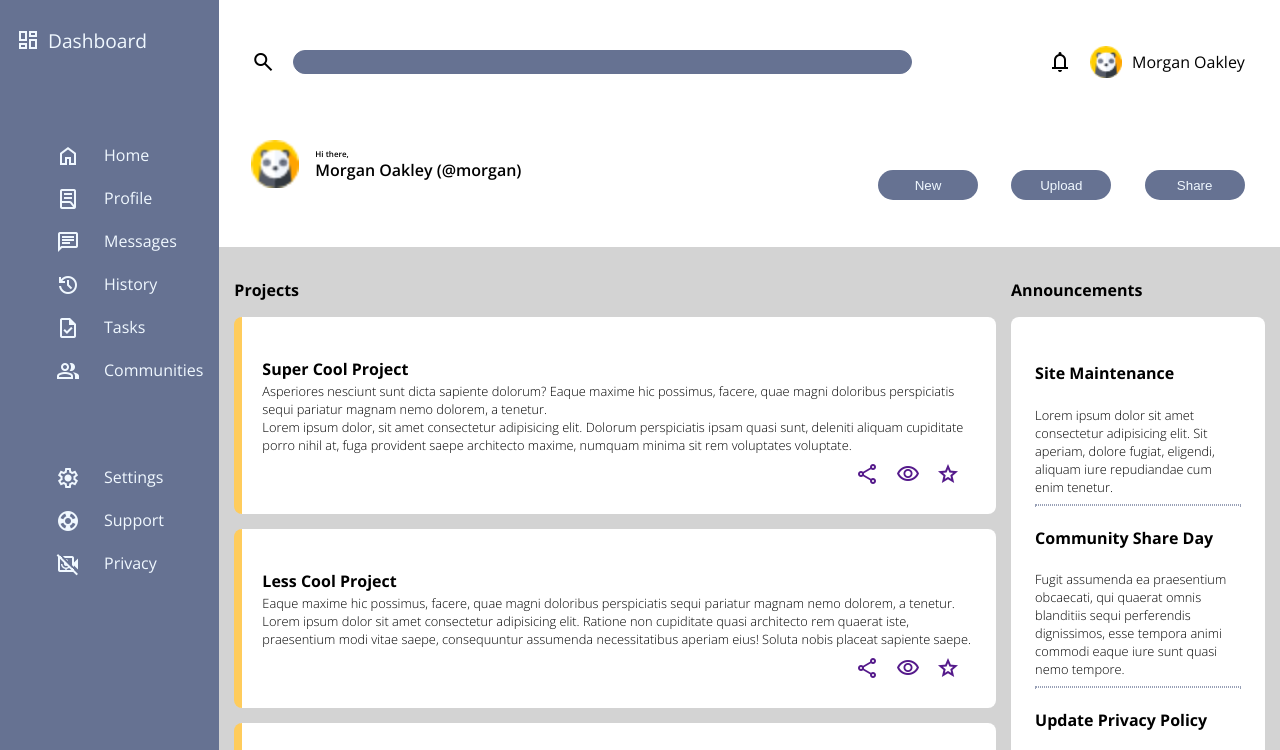
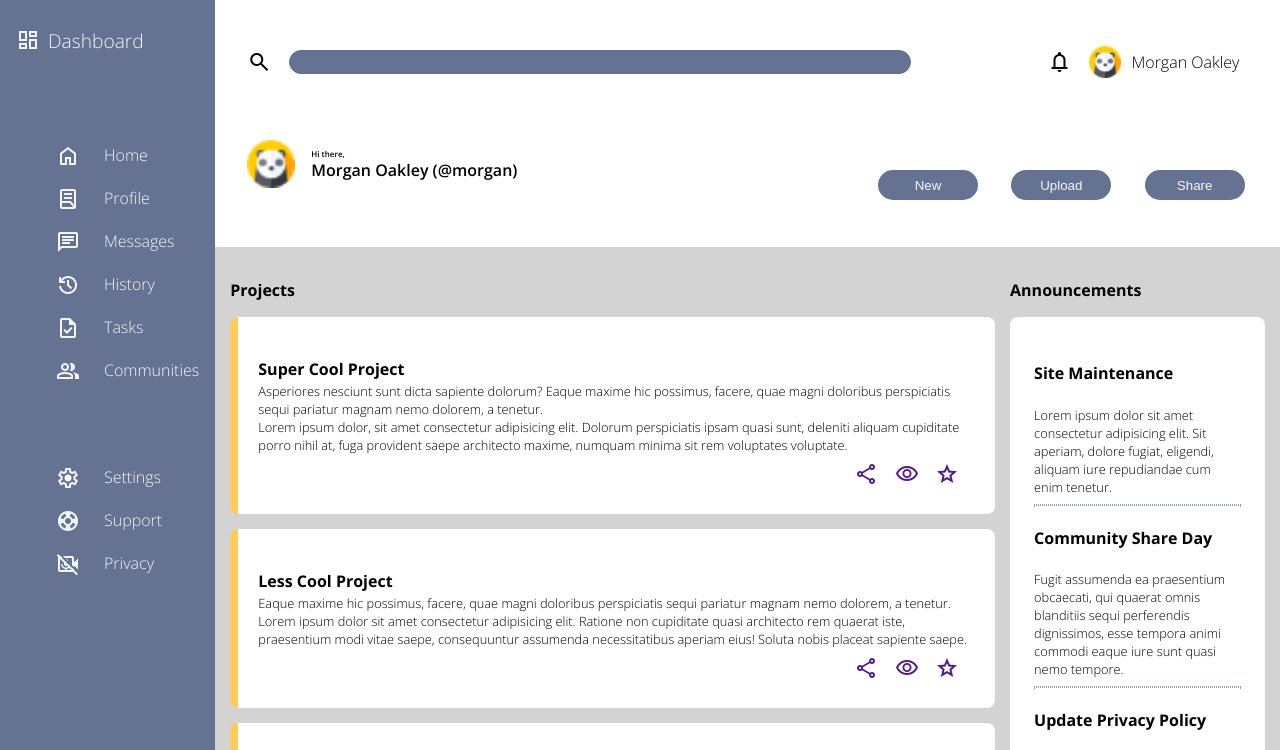
Before and after one commit to byyten/dashboard, a plain HTML site: page index.html in a window 1280 px wide. Shown: the top 750 px of the page. Drawn offline with nearby package versions, Linux system fonts and the light colour scheme.

Commit message:
First draft structure and style - room for improvement

```diff
--- a/styles.css
+++ b/styles.css
@@ -7,7 +7,7 @@
     font-family: Open Sans, Verdana, Geneva, Tahoma, sans-serif;
 
 } */
-body { margin: 0; padding: 0; font-size: 16px;
+body { margin: 0; padding: 0; font-size: 16px; font-weight: 300;
     font-family: Open-Sans, Verdana, Geneva, Tahoma, sans-serif
  }
 
```
